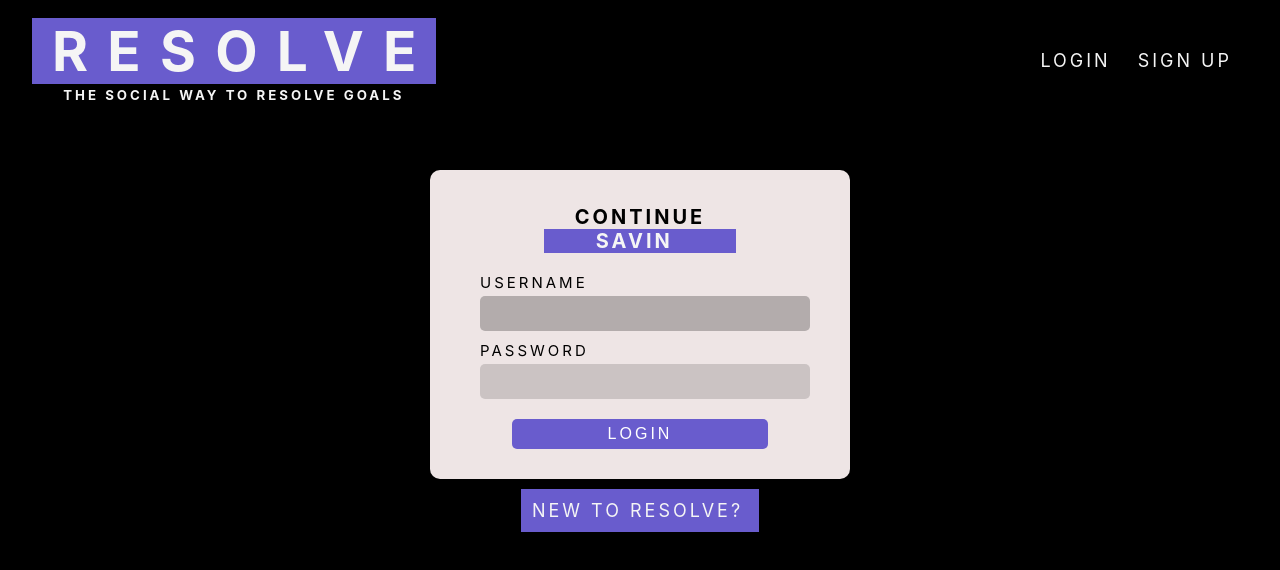
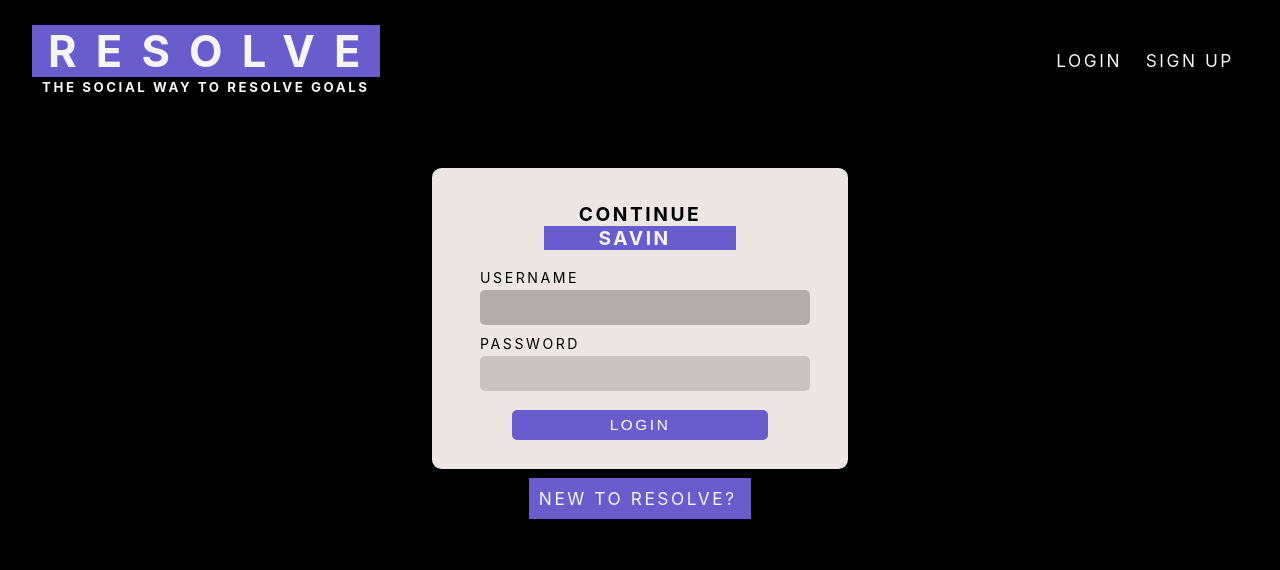
Before and after one commit to atawfique21/Resolve, a React (Create React App) app in the folder client/: page /login in a window 1280 px wide. Shown: the top 570 px of the page. Built offline with nearby package versions, Linux system fonts and the light colour scheme; no server answers.

Commit message:
[App.css] converted px to vw

```diff
--- a/client/src/App.css
+++ b/client/src/App.css
@@ -1,7 +1,8 @@
 * {
   margin: 0;
   padding: 0;
-  letter-spacing: 3px;
+  /* letter-spacing: 3px; */
+  letter-spacing: .2vw;
   text-transform: uppercase;
 }
 
@@ -29,7 +30,8 @@ header {
 
 .restrict > h1 {
   font-weight: 400;
-  letter-spacing: 5px;
+  /* letter-spacing: 5px; */
+  letter-spacing: .4vw;
 }
 
 .restrict > h1 > a {
@@ -62,11 +64,15 @@ header {
   /* background-color: rgb(236, 163, 165); */
   background-color: #695ccd;
   color: whitesmoke;
-  margin-bottom: 3px;
+  /* margin-bottom: 3px; */
+  margin-bottom: .2vw;
   letter-spacing: 1.5vw;
-  font-size: 55px;
-  padding-left: 20px;
-  padding-right: -10px;
+  /* font-size: 55px; */
+  font-size: 3.4vw;
+  /* padding-left: 20px; */
+  padding-left: 1.25vw;
+  /* padding-right: -10px; */
+  padding-right: -.75vw;
 }
 
 .logo-desc > h5 {
@@ -74,8 +80,10 @@ header {
 }
 
 .redirect {
-  margin-top: 10px;
-  margin-bottom: 10px;
+  /* margin-top: 10px; */
+  margin-top: .75vw;
+  /* margin-bottom: 10px; */
+  margin-bottom: .75vw;
   background-color: #695ccd;
 }
 
@@ -85,9 +93,12 @@ header {
 }
 
 .header-buttons-container > a {
-  font-size: 18px;
-  margin: 5px;
-  margin-right: 10px;
+  /* font-size: 18px; */
+  font-size: 1.35vw;
+  /* margin: 5px; */
+  margin: .4vw;
+  /* margin-right: 10px; */
+  margin-right: .75vw;
   border: hidden;
   outline: none;
   cursor: pointer;
@@ -98,7 +109,8 @@ header {
   text-align: center;
   transition: all 0.25s ease-in-out;
   max-width: fit-content;
-  padding: 6px;
+  /* padding: 6px; */
+  padding: .35vw;
 }
 
 .header-buttons-container > a:hover {
@@ -120,16 +132,19 @@ header {
 }
 
 .landingpage-content > img {
-  margin: 50px;
+  /* margin: 50px; */
+  margin: 7.5vw;
 }
 
 .landingpage-content > h3 {
   max-width: 70%;
   text-align: center;
-  margin-top: -30px;
+  /* margin-top: -30px; */
+  margin-top: -2.25px;
   font-weight: 600;
   color: whitesmoke;
-  margin-bottom: 50px;
+  /* margin-bottom: 50px; */
+  margin-bottom: 3.75vw;
 }
 
 .blue-highlight {
@@ -144,7 +159,8 @@ header {
 
 .landpage-buttons {
   flex-direction: row;
-  margin-top: 10px;
+  /* margin-top: 10px; */
+  margin-top: .75vw;
 }
 
 .auth {
@@ -158,21 +174,27 @@ form {
   flex-direction: column;
   min-width: 25%;
   background-color: rgb(238, 229, 229);
-  margin-top: 50px;
-  padding: 50px;
-  border-radius: 10px;
+  /* margin-top: 50px; */
+  margin-top: 3.75vw;
+  /* padding: 50px; */
+  padding: 3.75vw;
+  /* border-radius: 10px; */
+  border-radius: .75vw;
   min-height: 100%;
   max-width: 20%;
 }
 
 form > h2 {
   text-align: center;
-  margin-top: -15px;
-  margin-bottom: 20px;
+  /* margin-top: -15px; */
+  margin-top: -1.1vw;
+  /* margin-bottom: 20px; */
+  margin-bottom: 1.5vw;
   max-width: 70%;
   min-width: 60%;
   align-self: center;
-  font-size: 20px;
+  /* font-size: 20px; */
+  font-size: 1.5vw;
 }
 
 .typewriter {
@@ -184,12 +206,15 @@ form > h2 {
 .field {
   display: flex;
   flex-direction: column;
-  margin-bottom: 10px;
+  /* margin-bottom: 10px; */
+  margin-bottom: .75vw;
 }
 
 .field > label {
-  font-size: 15px;
-  margin-bottom: 4px;
+  /* font-size: 15px; */
+  font-size: 1.1vw;
+  /* margin-bottom: 4px; */
+  margin-bottom: .3vw;
 }
 
 .field > label:hover {
@@ -201,11 +226,13 @@ form > h2 {
   border-radius: 5px;
   border: hidden;
   min-height: 25px;
-  font-size: 18px;
+  /* font-size: 18px; */
+  font-size: 1.35vw;
   text-transform: none;
   background-color: rgba(0, 0, 0, 0.15);
   outline: none;
-  padding: 5px;
+  /* padding:  5px; */
+  padding: .4vw;
   color: black;
   transition: all 0.15s ease-in-out;
 }
@@ -215,19 +242,23 @@ form > h2 {
 }
 
 .submit {
-  margin-top: 10px;
+  /* margin-top: 10px; */
+  margin-top: .75vw;
   background-color: #695ccd;
   color: white;
   border: hidden;
-  padding: 5px;
+  /* padding: 5px; */
+  padding: .4vw;
   border-radius: 5px;
   min-height: 30px;
   align-self: center;
   min-width: 80%;
-  font-size: 16px;
+  /* font-size: 16px; */
+  font-size: 1.2vw;
   outline: none;
   transition: all 0.35s ease-in-out;
-  margin-bottom: -20px;
+  /* margin-bottom: -20px; */
+  margin-bottom: -1.5vw;
   cursor: pointer;
 }
 
@@ -238,7 +269,8 @@ form > h2 {
 
 .cancel {
   background-color: salmon;
-  margin-top: 25px;
+  /* margin-top: 25px; */
+  margin-top: 1.9vw;
 }
 
 .cancel:hover {
@@ -249,14 +281,17 @@ form > h2 {
   display: flex;
   flex-direction: row;
   justify-content: space-evenly;
-  padding: 20px;
+  /* padding: 20px; */
+  padding: 1.5vw;
   background-color: rgb(250, 250, 250);
   min-height: 10%;
 }
 
 .profile .profile-image{
-  width: 200px;
-  height: 200px;
+  /* width: 200px; */
+  width: 15vw;
+  /* height: 200px; */
+  height: 15vw;
   object-fit: cover;
   border-radius: 100%;
   margin-left: auto 0;
@@ -268,7 +303,8 @@ form > h2 {
   flex-direction: column;
   /* justify-content: flex-end; */
   margin-right: auto 0;
-  font-size: 1.3rem;
+  /* font-size: 1.3rem; */
+  font-size: 1.3vw;
 }
 
 .fun-fact {
@@ -286,7 +322,8 @@ margin-right: auto;
   display: flex;
   flex-direction: row;
   margin-right: auto 0;
-  font-size: 14px;
+  /* font-size: 14px; */
+  font-size: 1.05vw;
   justify-self: center;
 }
 
@@ -297,8 +334,10 @@ margin-right: auto;
 .add-button {
   display: flex;
   justify-content: center;
-  margin-top: 1em;
-  margin-bottom: 2em;
+  /* margin-top: 1em; */
+  margin-top: 1vw;
+  /* margin-bottom: 2em; */
+  margin-bottom: 2vw;
 }
 
 .add-button > button {
@@ -314,11 +353,13 @@ margin-right: auto;
 .goals > h3{
   color: whitesmoke;
   text-align: center;
-  font-size: 30px;
+  /* font-size: 30px; */
+  font-size: 2.25vw;
 }
 
 #no-goals {
-  margin-top: 5em;
+  /* margin-top: 5em; */
+  margin-top: 11vw;
 }
 
 .single-goal {
@@ -350,11 +391,13 @@ span.btn {
   background-color: black;
   color: whitesmoke;
   text-decoration: none;
-  font-size: 20px;
+  /* font-size: 20px; */
+  font-size: 1.5vw;
   opacity: 50%;
   transition: all 0.15s ease-in-out;
   border-radius: 3px;
-  padding: 8px;
+  /* padding: 8px; */
+  padding: .6vw;
 }
 
 .btn-danger {
@@ -368,28 +411,37 @@ span.btn {
 
 .single-goal > h4 {
   color: whitesmoke;
-  font-size: 25px;
-  padding-left: 3.5px;
-  margin-bottom: 0.5em;
-  letter-spacing: 6px;
+  /* font-size: 25px; */
+  font-size: 1.9vw;
+  /* padding-left: 3.5px; */
+  padding-left: .26px;
+  /* margin-bottom: 0.5em; */
+  margin-bottom: 0.5vw;
+  /* letter-spacing: 6px; */
+  letter-spacing: .45vw;
 }
 
 .right {
   position: relative;
-  bottom: 0.1em;
-  right: -0.3em;
+  /* bottom: 0.1em; */
+  bottom: 0.1vw;
+  /* right: -0.3em; */
+  right: -0.3vw;
   font-weight: 400;
 }
 
 .single-goal > h5 {
-  font-size: 22px;
+  /* font-size: 22px; */
+  font-size: 1.65vw;
   font-weight: 630;
-  letter-spacing: 3px;
+  /* letter-spacing: 3px; */
+  letter-spacing: .23vw;
 }
 
 .single-goal > p {
   margin-bottom: 0.5em;
-  font-size: 18px;
+  /* font-size: 18px; */
+  font-size: 1.35vw;
 }
 
 .single-goal > p {
@@ -401,13 +453,15 @@ span.btn {
   color: whitesmoke;
   text-align: center;
   opacity: 70%;
-  margin-top: 8em;
+  /* margin-top: 8em; */
+  margin-top: 8vw;
 }
 
 .task-buttons {
   display: flex;
   justify-content: center;
-  margin-top: 1em;
+  /* margin-top: 1em; */
+  margin-top: 1vw;
 }
 
 .task-single-button {
@@ -416,13 +470,14 @@ span.btn {
   opacity: 60%;
   transition: all 0.35s ease-in-out;
   cursor: pointer;
-  margin: 5px;
+  /* margin: 5px; */
+  margin: .4vw;
 }
 
 #edit-button {
   max-width: 1.9em;
   position: relative;
-  bottom: 1px;
+  bottom: .07vw;
 }
 
 .task-single-button:hover {
@@ -433,8 +488,10 @@ span.btn {
   display: flex;
   flex-direction: row;
   justify-content: space-evenly;
-  margin-top: 10px;
-  margin-bottom: 10px;
+  /* margin-top: 10px; */
+  margin-top: .75vw;
+  /* margin-bottom: 10px; */
+  margin-bottom: .75vw;
 }
 
 .feedpage-controls > input {
@@ -444,8 +501,10 @@ span.btn {
   outline: none;
   background-color: #695ccd;
   color: whitesmoke;
-  padding: 10px;
-  font-size: 15px;
+  /* padding: 10px; */
+  padding: .75vw;
+  /* font-size: 15px; */
+  font-size: 1vw;
   font-weight: 500;
 }
 
@@ -458,7 +517,9 @@ span.btn {
   margin-top: 0px;
   align-self: unset;
   margin-bottom: 0px;
-  padding: 10px;
+  /* padding: 10px; */
+  padding: .75vw;
+  font-size: 1vw;
 }
 
 .feedpage-content {
@@ -480,8 +541,10 @@ span.btn {
 }
 
 .users > img {
-  width: 75px;
-  height: 75px;
+  /* width: 75px; */
+  width: 5.6vw;
+  /* height: 75px; */
+  height: 5.6vw;
   margin: 2vw;
   object-fit: cover;
   border-radius: 100px;
@@ -490,8 +553,10 @@ span.btn {
 .error-text {
   color: black;
   background-color: salmon;
-  padding: 10px;
-  margin-bottom: 15px;
+  /* padding: 10px; */
+  padding: .75vw;
+  /* margin-bottom: 15px; */
+  margin-bottom: -1.1vw;
   text-align: center;
 }
 
@@ -502,7 +567,8 @@ span.btn {
 }
 
 .modal {
-  font-size: 15px;
+  /* font-size: 15px; */
+  font-size: -1.1vw;
 }
 
 .modal > form {
@@ -514,17 +580,21 @@ span.btn {
 .modal > .header {
   width: 99%;
   border-bottom: 1px solid gray;
-  font-size: 20px;
+  /* font-size: 20px; */
+  font-size: 1.5vw;
   text-align: center;
-  padding: 5px;
+  /* padding: 5px; */
+  padding: .4vw;
 }
 .modal > .content {
   width: 100%;
-  padding: 10px 5px;
+  /* padding: 10px 5px; */
+  padding: .75vw .4vw;
 }
 .modal > .actions {
   width: 100%;
-  padding: 10px 5px;
+  /* padding: 10px 5px; */
+  padding: .75vw .4vw;
   margin: auto;
   text-align: center;
 }
@@ -532,11 +602,16 @@ span.btn {
   cursor: pointer;
   position: absolute;
   display: block;
-  padding: 2px 5px;
-  line-height: 20px;
-  right: -10px;
-  top: -8px;
-  font-size: 24px;
+  /* padding: 2px 5px; */
+  padding: .15vw .4vw;
+  /* line-height: 20px; */
+  line-height: 1.5vw;
+  /* right: -10px; */
+  right: -.75vw;
+  /* top: -8px; */
+  top: -.6vw;
+  /* font-size: 24px; */
+  font-size: 1.8vw;
   background: salmon;
   border-radius: 20px;
   display: flex;
@@ -547,7 +622,8 @@ span.btn {
 
 .close > h5 {
   position: relative;
-  margin-right: -2.3px;
+  /* margin-right: -2.3px; */
+  margin-right: -1.7vw;
   color: whitesmoke;
   font-weight: 500;
 }
```
